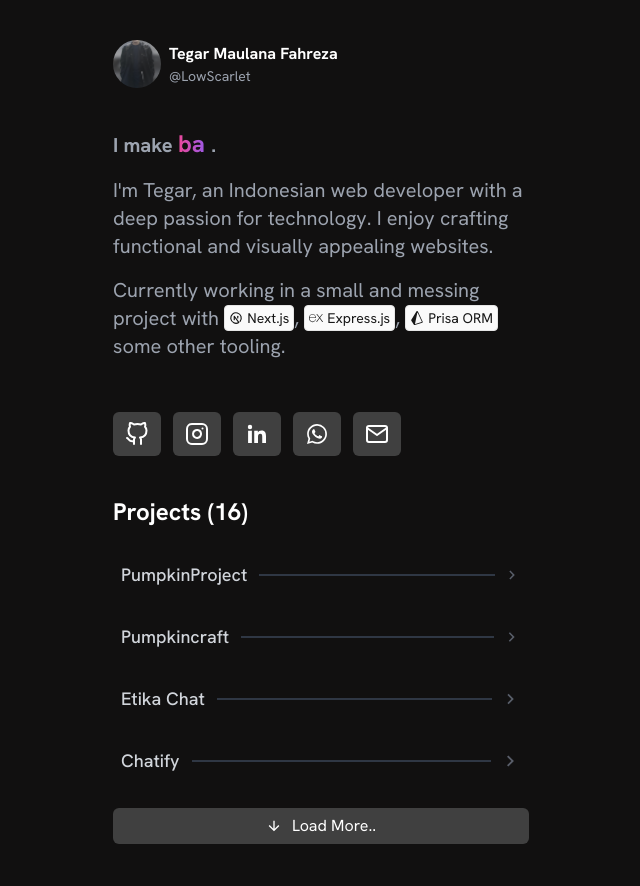
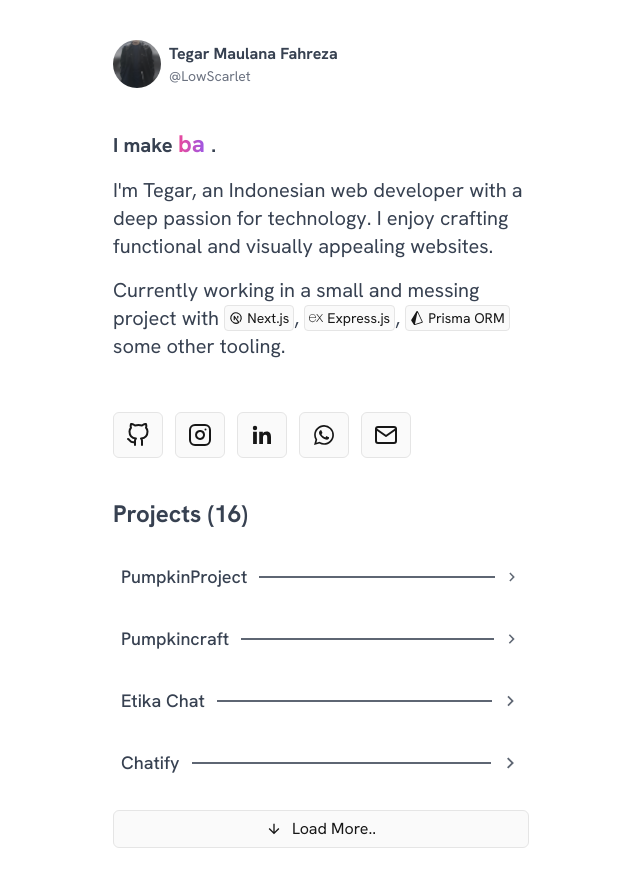
Before and after one commit to LowScarlet/lowscarlet-website-v5, a Next.js app in the folder frontend/: page / in a window 1280 px wide. Shown: the whole page, without its empty margins (319-959 px from the left). Built offline with nearby package versions, Linux system fonts and the light colour scheme.

Commit message:
Add Dark Theme

```diff
--- a/frontend/src/app/_components/ProjectsDisclousure.tsx
+++ b/frontend/src/app/_components/ProjectsDisclousure.tsx
@@ -25,14 +25,14 @@ export default function ProjectDisclosure({
         <Disclosure.Button className="py-1 group">
           <div className="flex flex-row gap-0 items-center justify-between lg:justify-center mt-3 mb-3 w-full px-2">
             <div className="flex flex-col justify-start opacity-100 flex-none shrink-0 h-auto relative whitespace-pre w-auto mr-3">
-              <h1 className={"text-lg font-medium leading-[1.3em] text-left group-hover:text-white " + (open ? "text-white" : "text-gray-300")}>
+              <h1 className={"text-lg font-medium leading-[1.3em] text-left dark:group-hover:text-white text-gray-700 " + (open ? "dark:text-white text-gray-700" : "dark:text-gray-300 text-gray-500")}>
                 {title}
               </h1>
             </div>
-            <div className={"w-full mr-2 border-y rounded-2 transition duration-110 opacity-80 group-hover:border-white " + (open ? "border-white" : "border-gray-700")} />
+            <div className={"w-full mr-2 border-y rounded-2 transition duration-110 opacity-80 dark:group-hover:border-white border-gray-700 " + (open ? "dark:border-white border-gray-700" : "dark:border-gray-700 border-gray-500")} />
             {
-              open ? <MdOutlineKeyboardArrowDown className='text-3xl transition duration-110 opacity-80 text-white' /> :
-                <MdOutlineKeyboardArrowRight className='text-3xl text-gray-500 transition duration-110 opacity-80 group-hover:text-white' />
+              open ? <MdOutlineKeyboardArrowDown className='text-3xl transition duration-110 opacity-80 dark:text-white text-gray-700' /> :
+                <MdOutlineKeyboardArrowRight className='text-3xl dark:text-gray-500 text-gray-700 transition duration-110 opacity-80 dark:group-hover:text-white group-hover:text-gray-700' />
             }
           </div>
         </Disclosure.Button>
@@ -49,7 +49,7 @@ export default function ProjectDisclosure({
               <div className="space-y-4">
                 <div className="flex items-center justify-center">
                   <div className="relative w-full h-24 rounded-xl overflow-hidden">
-                    <Image width={100} height={100} quality={100} src={icon} alt="Foto Anda" className="absolute inset-0 w-full h-full object-cover filter blur-sm brightness-50" />
+                    <Image width={100} height={100} quality={100} src={icon} alt="Foto Anda" className="absolute inset-0 w-full h-full object-cover filter blur-sm dark:brightness-50 brightness-150" />
                     <div className="absolute inset-0 flex items-center justify-center">
                       <Image className="rounded-full" width={64} height={64} quality={100} src={icon} alt={'Project Icon'} />
                     </div>
@@ -62,10 +62,10 @@ export default function ProjectDisclosure({
                     ))
                   }
                 </div>
-                <p className="text-gray-300">
+                <p className="dark:text-gray-300 text-gray-500">
                   {children}
                 </p>
-                <Link href={href} className="flex flex-row items-center justify-center gap-2.5 text-white transition duration-300 ease-in-out bg-neutral-700 hover:bg-neutral-900 rounded-md px-1.5 py-1.5">
+                <Link href={href} className="flex flex-row items-center justify-center gap-2.5 border text-neutral-900 dark:text-neutral-100 dark:border-neutral-700 border-neutral-200 dark:bg-neutral-700 bg-neutral-50 dark:hover:bg-neutral-900 transition duration-300 ease-in-out rounded-md px-1.5 py-1.5">
                   <MdOutlineArrowDownward className='' /> Read More..
                 </Link>
               </div>
--- a/frontend/src/app/globals.css
+++ b/frontend/src/app/globals.css
@@ -2,18 +2,30 @@
 @tailwind components;
 @tailwind utilities;
 
+:root {
+  --background-color: #fff; /* Warna latar belakang tema terang */
+  --text-color: #111010; /* Warna teks tema terang */
+}
+
+@media (prefers-color-scheme: dark) {
+  :root {
+    --background-color: #111010; /* Warna latar belakang tema gelap */
+    --text-color: #fff; /* Warna teks tema gelap */
+  }
+}
+
 body {
-  background-color: #111010;
-  color: white
+  background-color: var(--background-color);
+  color: var(--text-color);
 }
 
 ::-webkit-scrollbar {
-  width: 4px;
+  width: 2px;
 }
 
 /* Track */
 ::-webkit-scrollbar-track {
-  @apply bg-stone-950;
+  background-color: var(--background-color);
 }
 
 /* Thumb */
--- a/frontend/src/app/page.tsx
+++ b/frontend/src/app/page.tsx
@@ -86,16 +86,16 @@ export default function Home() {
     <main className="max-w-md mx-auto px-4">
       <div className="py-10">
         <div className="flex items-center space-x-2">
-          <div className="h-12 w-12 bg-stone-950 rounded-full overflow-hidden">
+          <div className="h-12 w-12 rounded-full overflow-hidden">
             <Image width={100} height={100} quality={100} src={"/pp.png"} alt={"/pp.png"} />
           </div>
           <div className="grow">
-            <h1 className="text-base font-bold text-white">Tegar Maulana Fahreza</h1>
-            <p className="text-sm text-gray-400">@LowScarlet</p>
+            <h1 className="text-base font-bold dark:text-white text-gray-700">Tegar Maulana Fahreza</h1>
+            <p className="text-sm dark:text-gray-400 text-gray-500">@LowScarlet</p>
           </div>
         </div>
       </div>
-      <div className="text-xl text-gray-400">
+      <div className="text-xl dark:text-gray-400 text-gray-700">
         <h2 className="pb-4 font-bold">
           I make <TypeAnimation
             className="text-2xl bg-clip-text text-transparent bg-gradient-to-r from-pink-500 to-violet-500"
@@ -118,14 +118,14 @@ export default function Home() {
           I'm Tegar, an Indonesian web developer with a deep passion for technology. I enjoy crafting functional and visually appealing websites.
         </p>
         <p>
-          Currently working in a small and messing project with <Badge title="Next.js" icon={<TbBrandNextjs />}></Badge>, <Badge title="Express.js" icon={<SiExpress />}></Badge>, <Badge title="Prisa ORM" icon={<SiPrisma />}></Badge> some other tooling.
+          Currently working in a small and messing project with <Badge title="Next.js" icon={<TbBrandNextjs />}></Badge>, <Badge title="Express.js" icon={<SiExpress />}></Badge>, <Badge title="Prisma ORM" icon={<SiPrisma />}></Badge> some other tooling.
         </p>
       </div>
       <div className="py-8">
         <div className="flex flex-row mt-3 gap-3 overflow-x-auto py-2">
           {
             social_media.map((item, index) => (
-              <Link target="_blank" key={index} href={item.href} className="flex flex-row items-center justify-start gap-2.5 text-white transition duration-300 ease-in-out bg-neutral-700 hover:bg-neutral-900 rounded-md px-3 py-2.5">
+              <Link target="_blank" key={index} href={item.href} className="flex flex-row items-center justify-start gap-2.5 border text-neutral-900 dark:text-neutral-100 dark:border-neutral-700 border-neutral-200 dark:bg-neutral-700 bg-neutral-50 dark:hover:bg-neutral-900 transition duration-300 ease-in-out rounded-md px-3 py-2.5">
                 {item.icon}
               </Link>
             ))
@@ -133,7 +133,7 @@ export default function Home() {
         </div>
       </div>
       <div className="pb-10">
-        <h1 className="text-2xl font-bold">Projects ({count_projects})</h1>
+        <h1 className="text-2xl font-bold dark:text-white text-gray-700">Projects ({count_projects})</h1>
         <div className="flex flex-col py-4">
           {
             projects.map((item, index) => (
@@ -149,7 +149,7 @@ export default function Home() {
             ))
           }
         </div>
-        <Link href={""} className="flex flex-row items-center justify-center gap-2.5 text-white transition duration-300 ease-in-out bg-neutral-700 hover:bg-neutral-900 rounded-md px-1.5 py-1.5">
+        <Link href={""} className="flex flex-row items-center justify-center gap-2.5 border text-neutral-900 dark:text-neutral-100 dark:border-neutral-700 border-neutral-200 dark:bg-neutral-700 bg-neutral-50 dark:hover:bg-neutral-900 transition duration-300 ease-in-out rounded-md px-1.5 py-1.5">
           <MdOutlineArrowDownward className='' /> Load More..
         </Link>
       </div>
```
